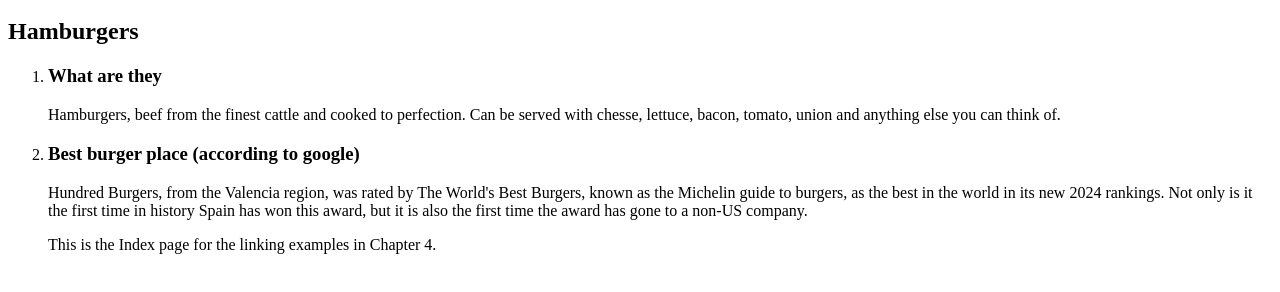
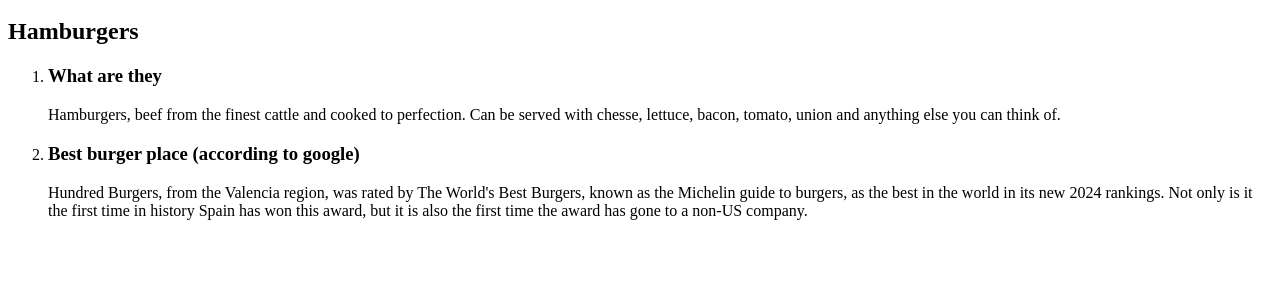
Before and after one commit to jaylenj-bit/Link-review, a plain HTML site: page chapter1.html in a window 1280 px wide. Shown: the part 48-340 px from the top of the page. Drawn offline with Linux system fonts and the light colour scheme.

Commit message:
Update chapter1.html

```diff
--- a/chapter1.html
+++ b/chapter1.html
@@ -18,7 +18,6 @@
     Not only is it the first time in history Spain has won this award, but it is also the first time the award has gone to a non-US company.
   </p>
 </ol>
-<BLOCKQUOTE>This is the Index page for the linking examples in Chapter
-4.</BLOCKQUOTE>
+
 </BODY>
 </HTML>
```
